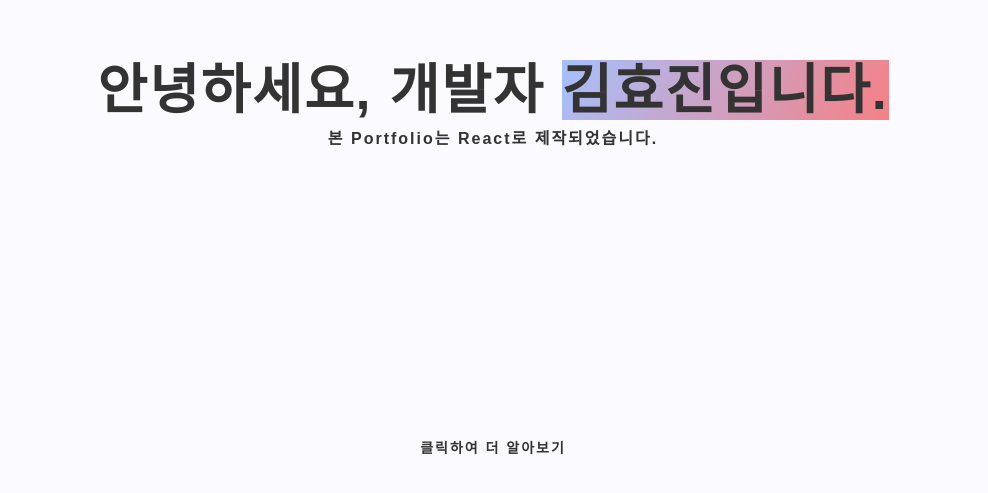
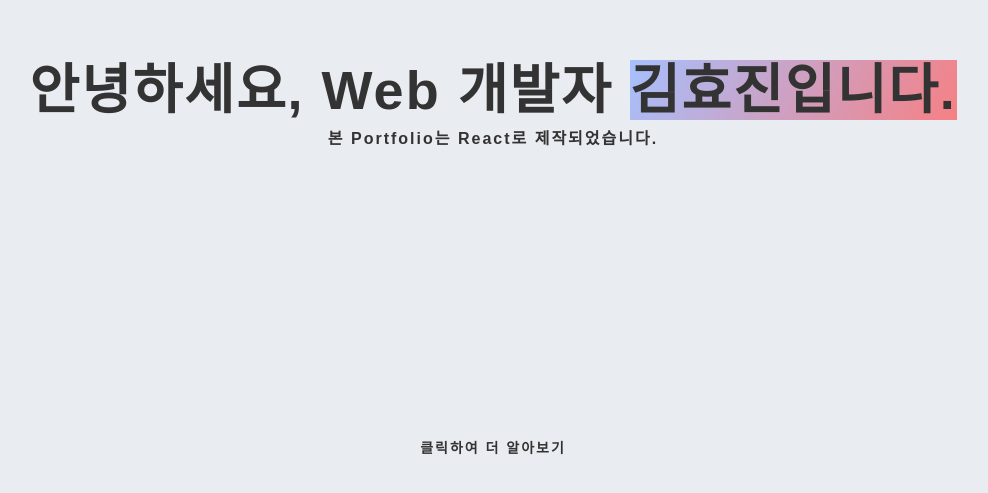
Before and after one commit to 7ingout/hyojin-portfolio, a React (Create React App) app: page / in a window 1280 px wide. Shown: the part 303-796 px from the top of the page, without its empty margins (147-1135 px from the left). Built offline with nearby package versions, Linux system fonts and the light colour scheme.

Commit message:
중간 백업2

```diff
--- a/src/App.css
+++ b/src/App.css
@@ -21,7 +21,7 @@ a {
 
 /* 첫 메인화면 */
 .bg {
-  background-color: #fafaff;
+  background-color: rgba(181, 192, 208, 0.3);
   width: 100%;
   height: 100vh;
   position: absolute;
@@ -65,6 +65,24 @@ a {
   font-size: 14px;
   animation: mainChar 1s 1.5s forwards;
   cursor: pointer;
+}
+.Main .more .more_link {
+  position: relative;
+  text-decoration: none;
+  color: inherit;
+}
+.Main .more .more_link::after {
+  content: '';
+  position: absolute;
+  width: 0;
+  height: 1px;
+  background-color: black;
+  bottom: 0;
+  left: 0;
+  transition: width 0.3s ease;
+}
+.Main .more .more_link:hover::after {
+  width: 100%;
 }
 @keyframes mainChar {
   0% {
--- a/src/Main.js
+++ b/src/Main.js
@@ -8,11 +8,11 @@ const Main = () => {
         <div className='Main'>
             <div className='bg'></div>
             <div className='inner'>
-                <div>안녕하세요, 개발자 <span>김효진입니다.</span></div>
+                <div>안녕하세요, Web 개발자 <span>김효진입니다.</span></div>
                 <div>본 Portfolio는 React로 제작되었습니다.</div>
             </div>
             <div className='more' onClick={goDown}>
-                <Link to = '/About'>
+                <Link to = '/About' className='more_link'>
                     클릭하여 더 알아보기
                 </Link>
             </div>
--- a/src/components/Project.js
+++ b/src/components/Project.js
@@ -108,6 +108,7 @@ const Project = () => {
                                             </ul>
                                             {/* <div className='Projects_show_btn'>자세히 보기 ▶ READ ME</div> */}
                                         </div>
+                                        {/* <div style={red}>* AWS DB 삭제 관계로 사이트 에러가 발생합니다. *</div>
                                         <div className='Projects_description'>
                                             <div className='Projects_label'>URL</div>
                                             <div className='Projects_value'>
@@ -115,7 +116,7 @@ const Project = () => {
                                                     <div className='value_url'>walking-on-a-planet-client.vercel.app/</div>
                                                 </a>
                                             </div>
-                                        </div>
+                                        </div> */}
                                         <div className='Projects_description'>
                                             <div className='Projects_label'>GitHub</div>
                                             <div className='Projects_value'>
@@ -211,7 +212,7 @@ const Project = () => {
                                             </ul>
                                             {/* <div className='Projects_show_btn'>자세히 보기 ▶ READ ME</div> */}
                                         </div>
-                                        <div style={red}>* AWS DB 삭제 관계로 콘서트 정보가 뜨지 않습니다 *</div>
+                                        {/* <div style={red}>* AWS DB 삭제 관계로 콘서트 정보가 뜨지 않습니다 *</div>
                                         <div className='Projects_description'>
                                             <div className='Projects_label'>URL</div>
                                             <div className='Projects_value'>
@@ -219,7 +220,7 @@ const Project = () => {
                                                     <div className='value_url'>wannasee-project-client.vercel.app/</div>
                                                 </a>
                                             </div>
-                                        </div>
+                                        </div> */}
                                         <div className='Projects_description'>
                                             <div className='Projects_label'>GitHub</div>
                                             <div className='Projects_value'>
@@ -349,14 +350,14 @@ const Project = () => {
                                             </ul>
                                             {/* <div className='Projects_show_btn'>자세히 보기 ▶ READ ME</div> */}
                                         </div>
-                                        <div className='Projects_description'>
+                                        {/* <div className='Projects_description'>
                                             <div className='Projects_label'>URL</div>
                                             <div className='Projects_value'>
                                                 <a href='http://hyodev2.dothome.co.kr/jooda/index.php' target='_blank' rel='noreferrer'>
                                                     <div className='value_url'>hyodev2.dothome.co.kr/jooda/index.php</div>
                                                 </a>
                                             </div>
-                                        </div>
+                                        </div> */}
                                         <div className='Projects_description'>
                                             <div className='Projects_label'>GitHub</div>
                                             <div className='Projects_value'>
@@ -418,14 +419,14 @@ const Project = () => {
                                             </ul>
                                             {/* <div className='Projects_show_btn'>자세히 보기 ▶ READ ME</div> */}
                                         </div>
-                                        <div className='Projects_description'>
+                                        {/* <div className='Projects_description'>
                                             <div className='Projects_label'>URL</div>
                                             <div className='Projects_value'>
                                                 <a href='http://hyodev2.dothome.co.kr/baseballGame/' target='_blank' rel='noreferrer'>
                                                     <div className='value_url'>http://hyodev2.dothome.co.kr/baseballGame/</div>
                                                 </a>
                                             </div>
-                                        </div>
+                                        </div> */}
                                         <div className='Projects_description'>
                                             <div className='Projects_label'>GitHub</div>
                                             <div className='Projects_value'>
--- a/src/components/Skills.js
+++ b/src/components/Skills.js
@@ -41,7 +41,7 @@ const Skills = () => {
 
                             <div className='Skills_tech_stacks'>
                                 <div className='Skills_title'>ETC</div>
-                                <img className='Skills_img' src='images/etc.png' alt=''/>
+                                <img className='Skills_img' src='images/etcv.png' alt=''/>
                             </div>
                             {/* <div className='Skills_tech_stacks'>
                                 <div className='Skills_title'>Certificate</div>
--- a/src/components/css/Archiving.css
+++ b/src/components/css/Archiving.css
@@ -17,7 +17,7 @@
 }
 
 .Archiving_Archiving {
-    background-color: #222;
+    background-color: #F5E8DD;
     border-radius: 25px;
   }
   .Archiving_content {
@@ -39,6 +39,7 @@
     background-color: #f5f5f5;
     cursor: pointer;
     transition: 0.5s;
+    box-shadow: 1rem 1rem 1rem 0 rgb(68 68 68 / 20%);
   }
   .Archiving_git-hub:hover {
     transform: translateY(5%);
@@ -53,6 +54,7 @@
     background-color: #f5f5f5;
     cursor: pointer;
     transition: 0.5s;
+    box-shadow: 1rem 1rem 1rem 0 rgb(68 68 68 / 20%);
   }
   .Archiving_tistory:hover {
     transform: translateY(5%);
--- a/src/components/css/Career.css
+++ b/src/components/css/Career.css
@@ -10,7 +10,7 @@
 }
 
 .Career_Career {
-    background-color: #f5f5f5;
+    background-color: rgba(221,224,220, 0.5);
     border-radius: 25px;
     margin-bottom: 80px;
   }
--- a/src/components/css/Project.css
+++ b/src/components/css/Project.css
@@ -1,7 +1,14 @@
+@font-face {
+  font-family: 'Pretendard-Regular';
+  src: url('https://fastly.jsdelivr.net/gh/Project-Noonnu/noonfonts_2107@1.1/Pretendard-Regular.woff') format('woff');
+  font-weight: 400;
+  font-style: normal;
+}
 .Project_box {
     width: 100%;
     max-width: 1600px;
     margin: 0 auto;
+    font-family: Pretendard-regular;
 }
 .Project_box h2 {
     text-align: center;
@@ -9,7 +16,7 @@
     text-decoration: underline;
 }
 .Profects_Projects {
-  background-color: #1d809f;
+  background-color: #EED3D9;
   margin-bottom: 80px;
   border-radius: 25px;
 }
@@ -29,7 +36,6 @@
 }
 .Projects_title {
   padding-bottom: 0.5rem;
-  font-family: Black Han Sans,sans-serif;
   font-weight: 400;
   font-size: 2.5rem;
   color: #222;
@@ -63,6 +69,7 @@
   border-bottom: 1px solid #ccc;
   font-weight: 400;
   font-size: 1rem;
+  letter-spacing: 0.8px;
 }
 .Projects_main_description ul li {
   margin-bottom: 5px;
--- a/src/components/css/Skills.css
+++ b/src/components/css/Skills.css
@@ -17,7 +17,7 @@
 }
 .Skills_Skills {
     /* background-color: #f9c51d; */
-    background-color: burlywood;
+    background-color: #B5C0D0;
     border-radius: 25px;
   }
   .Skills_content {
```
